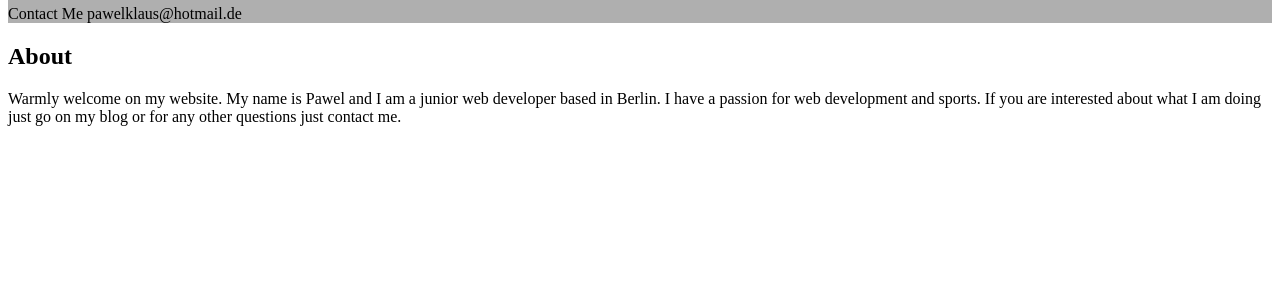
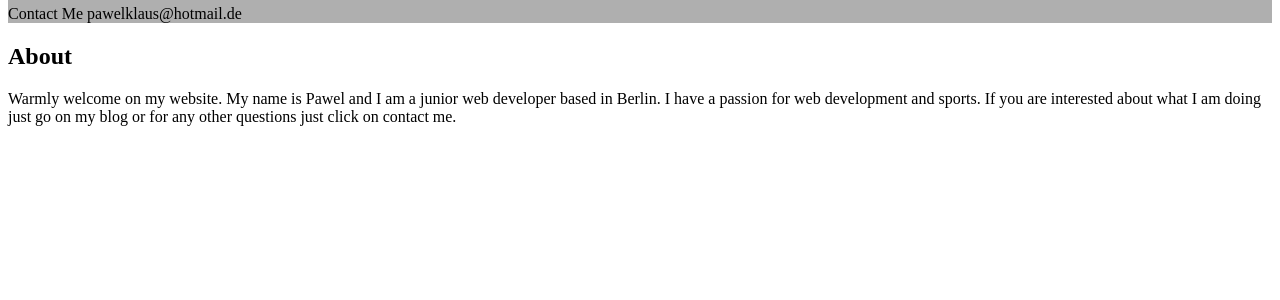
Before and after one commit to klausberlin/Personal-Website, a PHP site: template module/Application/view/application/index/index.phtml in a window 1280 px wide. Shown: the part 224-524 px from the top of the page. Run offline with PHP 8.4, Linux system fonts and the light colour scheme; the template is opened without the code that fills it, so the values that code supplies are empty.

Commit message:
- change email naming

```diff
--- a/module/Application/view/application/index/index.phtml
+++ b/module/Application/view/application/index/index.phtml
@@ -50,7 +50,7 @@
         <p class="text-center">
             Warmly welcome on my website. My name is Pawel and I am a junior web developer based in Berlin.
             I have a passion for web development and sports.
-            If you are interested about what I am doing just go on my blog or for any other questions just contact me.
+            If you are interested about what I am doing just go on my blog or for any other questions just click on contact me.
         </p>
     </div>
 </div>
```
